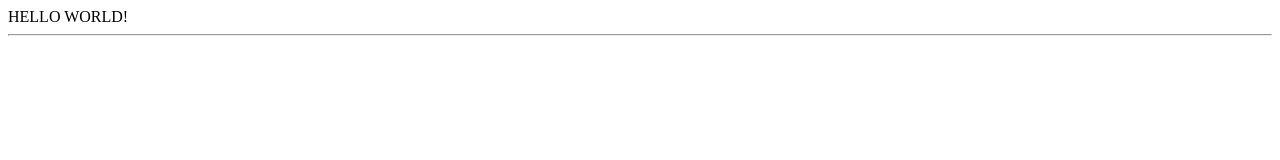
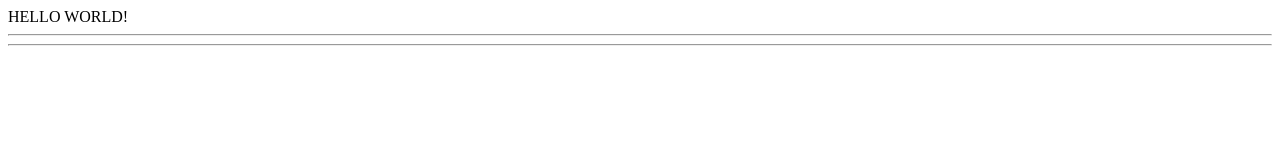
Before and after one commit to riedde/crApp, a plain HTML site: page index.html in a window 1280 px wide. Drawn offline with Linux system fonts and the light colour scheme.

Commit message:
temp call of function

```diff
--- a/index.html
+++ b/index.html
@@ -2,7 +2,9 @@
     <div data-template="i18n:translate" data-template-lang="en" data-template-catalogues="/db/apps/crApp/resources/lang">
         <div class="container">
             HELLO WORLD!
-                  <hr class="m-0"/>
+            <hr class="m-0"/>
+            <div data-template="app:landingPage"/>
+            <hr class="m-0"/>
         </div>
     </div>
 </div>
```
